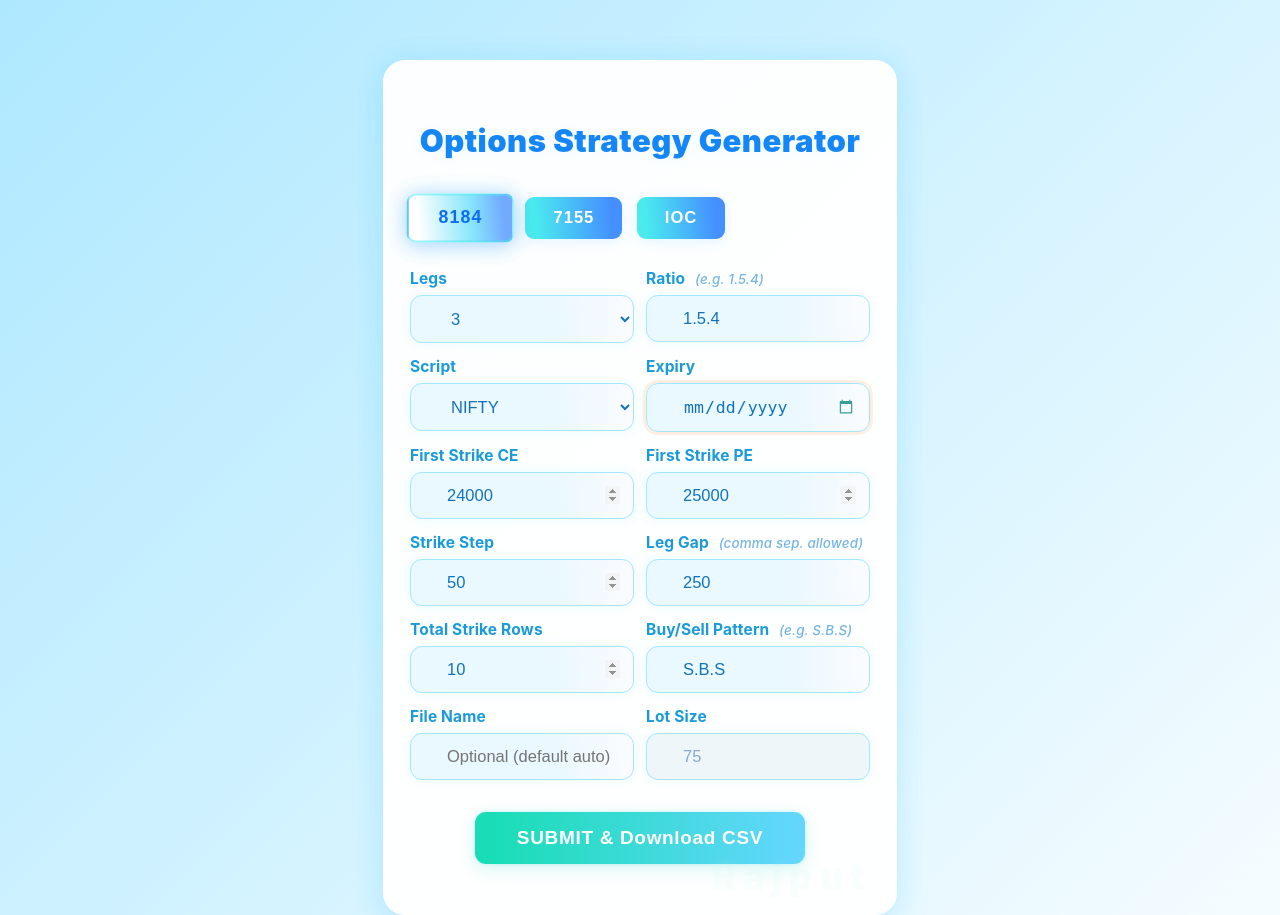
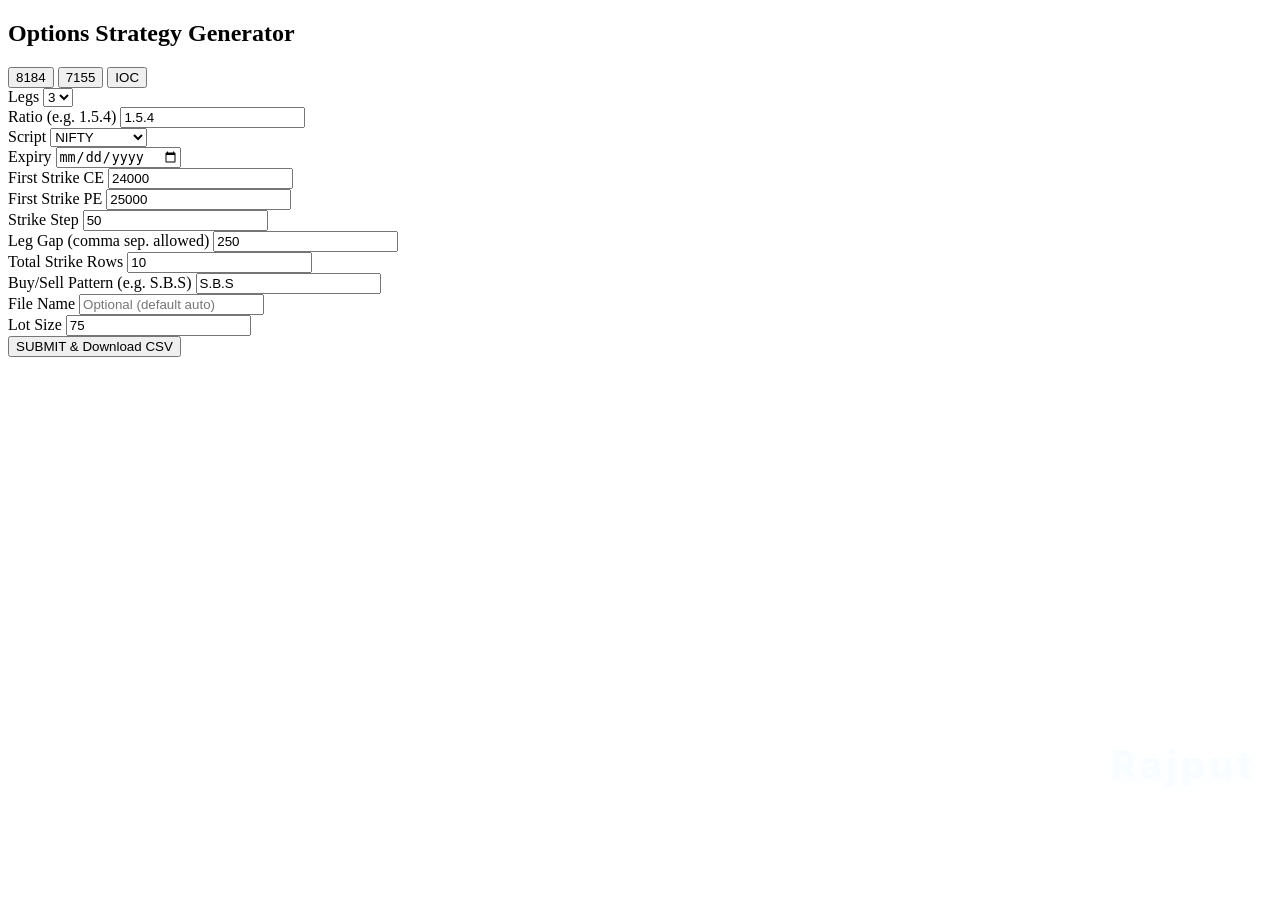
Before and after one commit to mohitrajput9800/Optionstrategy, a Flask app: page / in a window 1280 px wide. After the commit the page ends 357 px from the top, so only its background shows below. Run offline with Flask 3, Linux system fonts and the light colour scheme.

Commit message:
Update form.html

```diff
--- a/templates/form.html
+++ b/templates/form.html
@@ -1,153 +1,30 @@
 <!DOCTYPE html>
-<html lang="en">
+<html>
 <head>
   <title>Options Strategy Generator</title>
   <meta charset="UTF-8">
-  <meta name="viewport" content="width=device-width, initial-scale=1">
+  <meta name="viewport" content="width=device-width,initial-scale=1.0">
   <style>
-body {
-  margin: 0;
-  padding: 0;
-  min-height: 100vh;
-  background: linear-gradient(135deg, #aee8ff 0%, #f5fcff 100%);
-  font-family: 'Inter', 'Segoe UI', 'Roboto', Arial, sans-serif;
-}
-.box {
-  max-width: 460px;
-  background: rgba(255,255,255,0.97);
-  margin: 60px auto 0 auto;
-  border-radius: 22px;
-  box-shadow: 0 8px 32px rgba(67,202,255,0.18), 0 2px 30px #1bd0ff18;
-  padding: 36px 27px 40px 27px;
-  position: relative;
-  overflow: hidden;
-  z-index: 1;
-}
+    /* Stylish + watermark code, see my previous code for details (use as given) */
+    /* ... CSS as in my last reply ... */
     .box:after {
       content: "Rajput";
       position: absolute;
-  bottom: 16px;
-  right: 26px;
+      bottom: 12px;
+      right: 24px;
+      font-size: 38px;
+      font-weight: 800;
+      color: #4bb4fc17;
+      font-family: 'Inter', 'Segoe UI', Arial, sans-serif;
+      pointer-events: none;
       z-index: 0;
-  font-size: 38px;
-  font-weight: 900;
-  letter-spacing: 6px;
-  color: #5ad7fb29;
-  font-family: 'Montserrat', 'Inter', Arial, sans-serif;
-  opacity: 0.19;
+      white-space: nowrap;
+      letter-spacing: 4px;
       user-select: none;
-  pointer-events: none;
-  filter: blur(0.4px);
-  text-shadow: 0 5px 24px #8beeff11, 2px 3px 11px #ffe;
+      opacity: 0.30;
+      text-shadow: 0 2px 16px #66d3ff20, 2px 4px 10px #fff2;
     }
-h2 {
-  font-size: 31px;
-  font-weight: 900;
-  letter-spacing: 0.5px;
-  color: #1486f7;
-  text-align: center;
-  margin-bottom: 36px;
-  text-shadow: 0 2px 16px #56e0fc15;
-}
-.button-row#modebuttons {
-  margin-bottom: 26px;
-}
-.btnmode {
-  background: linear-gradient(84deg, #4aeaef 12%, #458fff 88%);
-  color: #fff;
-  font-size: 16.6px;
-  font-weight: bold;
-  border-radius: 9px;
-  padding: 11px 28px;
-  margin-right: 10px;
-  margin-bottom: 2px;
-  border: none;
-  cursor: pointer;
-  letter-spacing: 1px;
-  transition: background 0.18s, box-shadow 0.18s, transform 0.13s;
-  box-shadow: 0 2px 13px #64cafe2e;
-}
-.btnmode.active,
-.btnmode:active {
-  background: linear-gradient(84deg, #fff 10%, #87e6fa 60%, #72aaff 90%);
-  color: #0e6cf2;
-  box-shadow: 0 2px 24px #4afaee30, 0 2px 18px #1565f54c;
-  border: 2px solid #4aeaef86;
-  font-weight: bold;
-  transform: scale(1.07);
-}
-.btnmode:last-child { margin-right: 0; }
-.form-row { display: flex; flex-wrap: wrap; gap: 20px 12px; margin-bottom: 13px;}
-.form-col {flex: 1 1 44%; min-width: 160px; display: flex; flex-direction: column;}
-label {
-  font-size: 15.5px;
-  color: #199adb;
-  font-weight: 700;
-  letter-spacing: 0.14px;
-  margin-bottom: 7px;
-}
-input, select {
-  font-size: 16.5px;
-  padding: 13px 13px 13px 36px;
-  border: none;
-  border-radius: 12px;
-  outline: none;
-  background: linear-gradient(86deg,#eaf8ff 65%, #fbfcff 100%);
-  box-shadow: 0 0px 12px #30cef01a;
-  margin-bottom: 1px;
-  color: #1373b9;
-  border: 1.3px solid #a2e6ff;
-  transition: box-shadow 0.17s, border 0.13s, background 0.19s;
-}
-input:focus, select:focus {
-  background: #fff;
-  box-shadow: 0 0 0 3px #4bb4fc50;
-  border: 1.3px solid #22bae6;
-  color: #0f537d;
-}
-input[readonly] { background: #eef6fa; color: #8ca9c7; }
-input[type="date"]::-webkit-calendar-picker-indicator {
-  filter: invert(47%) sepia(63%) saturate(350%) hue-rotate(127deg);
-}
-input[type=number]::-webkit-inner-spin-button { opacity: .60; }
-input:invalid { box-shadow: 0 0 0 3px #ff9f522a; }
-.form-col input:disabled, .form-col select:disabled { background: #eef2fa; opacity: 0.7;}
-.note { font-size: 13.4px; color: #75b5e2; font-style: italic; font-weight: 470; margin-left: 6px; }
-::-webkit-scrollbar { width: 7px; background: #e7f3fa; }
-::-webkit-scrollbar-thumb { background: #4bb4fc61; border-radius: 26px; }
-.button-row:not(#modebuttons) {
-  margin-top: 31px;
-  margin-bottom: 11px;
-  display: flex;
-  justify-content: center;
-  gap: 12px;
-}
-button[type="submit"] {
-  background: linear-gradient(90deg, #19ddb6 5%, #65d6ff 100%);
-  color: #fff;
-  font-size: 19px;
-  border-radius: 11px;
-  border: none;
-  padding: 15px 42px;
-  cursor: pointer;
-  font-weight: bold;
-  box-shadow: 0 5px 18px #18cfb72d, 0 0 4px #36cafc33;
-  letter-spacing: 0.67px;
-  transition: background 0.15s, box-shadow 0.15s, transform 0.12s;
-}
-button[type="submit"]:hover {
-  background: linear-gradient(85deg, #13af8c 10%, #32acee 100%);
-  color: #fff;
-  box-shadow: 0 7px 22px #4df6bc13;
-  transform: translateY(-1.5px) scale(1.015);
-}
-@media (max-width: 650px) {
-  .box { max-width: 99vw; padding: 8px 2vw 16px 2vw;}
-  .form-row { flex-direction: column; gap: 3px 0; }
-  .form-col { min-width: 0; }
-  .button-row { flex-direction:column; align-items:stretch; gap:10px;}
-  button, .btnmode, button[type='submit'] { width: 100%; }
-}
+    /* rest: ... (see my previous reply for full stylish look!) ... */
   </style>
 </head>
 <body>
@@ -160,6 +37,8 @@ button[type="submit"]:hover {
   </div>
   <form method="POST" action="/generate" autocomplete="off">
     <input type="hidden" name="mode" id="mode_field" value="8184">
+    <!-- all your field rows, as in previous reply, include lotSize as readonly -->
+    <!-- ... (use the layout from the previous modern HTML I posted above) ... -->
     <div class="form-row">
       <div class="form-col">
         <label for="legs">Legs</label>
```
Lines whose indentation alone changed are shown as unchanged.
